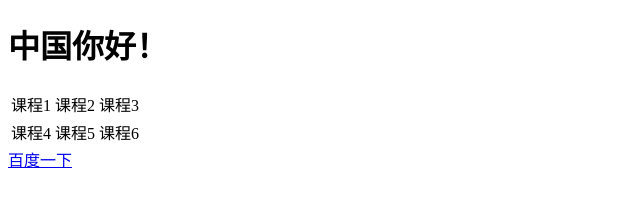
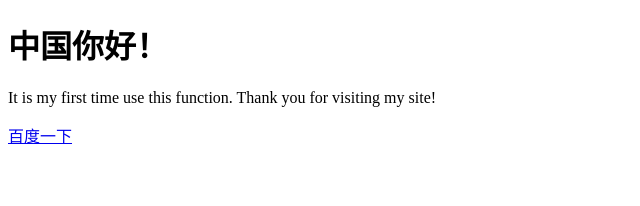
Before and after one commit to 491267787/491267787.github.io, a plain HTML site: page index.html in a window 1280 px wide. Shown: the whole page, without its empty margins (0-640 px from the left). Drawn offline with Linux system fonts and the light colour scheme.

Commit message:
Update index.html

```diff
--- a/index.html
+++ b/index.html
@@ -12,16 +12,7 @@
 
 	<h1>中国你好！</h1>
 	<table>
-		<tr>
-			<td>课程1</td>
-			<td>课程2</td>
-			<td>课程3</td>
-		</tr>
-		<tr>
-			<td>课程4</td>
-			<td>课程5</td>
-			<td>课程6</td>
-		</tr>
+		<P class="mb-5">It is my first time use this function. Thank you for visiting my site!</P>
 	</table>
 	<a href='https://www.baidu.com'>百度一下</a>
 
```
